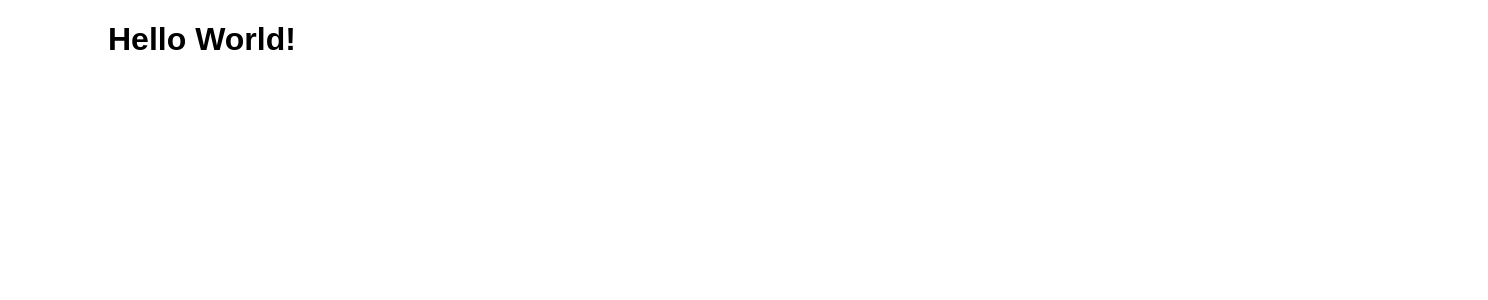
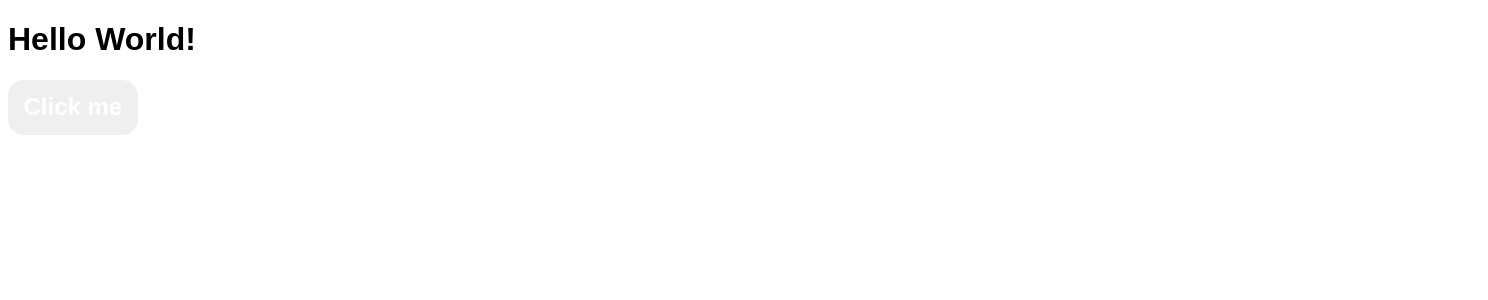
Before and after one commit to ElizarAitbek/ecomilk-web, a React (Vite) app: page / in a window 1280 px wide. Shown: the top 300 px of the page, 1488 px wide, since content can reach past the window. Built offline with nearby package versions, Linux system fonts and the light colour scheme; a web font is replaced by a local one.

Commit message:
fix file structure

```diff
--- a/src/App.jsx
+++ b/src/App.jsx
@@ -1,7 +1,10 @@
+import { Button } from "components/button/Button"
+
 export function App() {
   return (
     <div>
       <h1>Hello World!</h1>
+      <Button>Click me</Button>
     </div>
   )
 }
--- a/src/index.css
+++ b/src/index.css
@@ -3,6 +3,7 @@
 :root {
   font-family: "Gilroy-Regular", sans-serif;
 }
+
 h1,
 h2,
 h3,
@@ -20,5 +21,4 @@ a {
 body {
   min-width: 100%;
   min-height: 100vh;
-  padding: 0 100px;
 }
```
Also changed, not shown: src/components/button/Button.jsx (renamed from src/button/Button.jsx), src/components/index.js (added).
